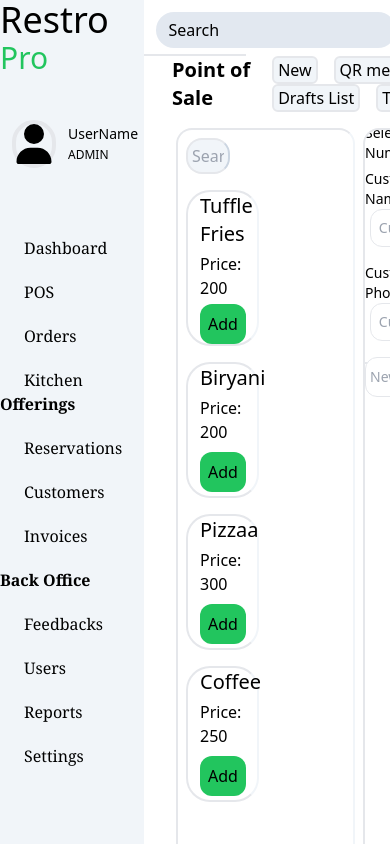
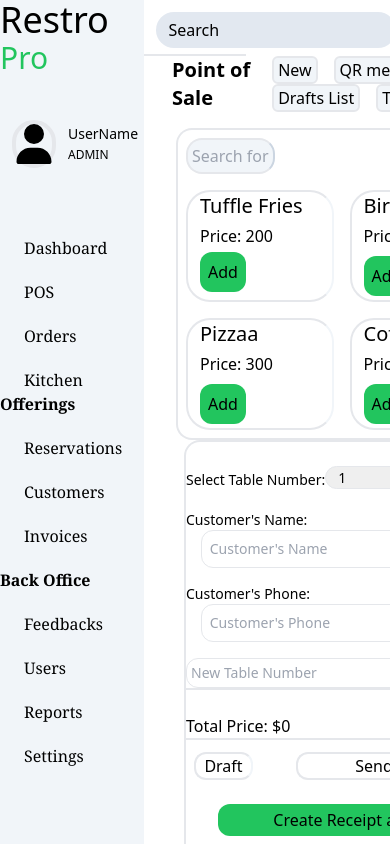
Before and after one commit to imramkrishna/restroapp, a Next.js app: page /POS in a window 390 px wide. Shown: the top 844 px of the page. Built offline with nearby package versions, Linux system fonts and the light colour scheme.

Commit message:
POS responsive

```diff
--- a/app/POS/page.js
+++ b/app/POS/page.js
@@ -164,14 +164,14 @@ function Page() {
         </div>
       </div>
 
-      <div className='point-of-sale m-4 flex'>
+      <div className='point-of-sale m-4 lg:flex'>
         {/*====================Setting up menu showing of pos section==============================*/}
-        <div className="menu w-1/2 border-2 border-e-slate-100 rounded-2xl overflow-auto">
+        <div className="menu w-full lg:w-1/2 border-2 border-e-slate-100 rounded-2xl overflow-auto">
           <div className="searchbar">
             <input type="text" placeholder="Search for items" className="bg-slate-100 w-1/4 border-2 border-e-slate-300 rounded-2xl p-1 my-2 mx-2" />
           </div>
           {/**================Showing Items portion============================ */}
-          <div className="items-portion flex flex-wrap">
+          <div className="items-portion flex flex-wrap overflow-auto">
             <div className="items w-5/12 border-2 border-e-slate-100 rounded-3xl m-2 px-3">
               <p className='text-xl font-medium'>Tuffle Fries</p>
               <p className='my-1'>Price: 200</p>
@@ -196,9 +196,9 @@ function Page() {
         </div>
 
         {/*====================Setting up Billing Portion of pos section==============================*/}
-        <div className="billing w-1/3 border-2 border-e-slate-100 rounded-2xl mx-2 min-h-screen overflow-auto">
+        <div className="billing w-full lg:w-1/3 border-2 border-e-slate-100 rounded-2xl mx-2 min-h-screen overflow-auto">
           <div className="top-portion h-1/4 border-b-2 border-e-slate-100 my-6 text-sm flex flex-col items-center justify-center space-y-4">
-            <div className="flex flex-row w-full h-1/6">
+            <div className="flex flex-row w-full lg:h-1/6">
               <label className='my-1' htmlFor="table">
                 Select Table Number:
               </label>
--- a/app/layout.js
+++ b/app/layout.js
@@ -25,7 +25,7 @@ export default function RootLayout({ children }) {
         className={`${geistSans.variable} ${geistMono.variable} antialiased`}
       >
          <Navbar/>
-         <div className="container mx-40 md:mx-72 md:my-5">
+         <div className="container mx-40 md:mx-72 md:my-5 max-h-screen">
 
         {children}
 
--- a/database/connect.js
+++ b/database/connect.js
@@ -1,4 +1,5 @@
 const mongoose = require('mongoose');
+import dotenv from 'dotenv';
 
 const connectDB = async () => {
   try {
```
